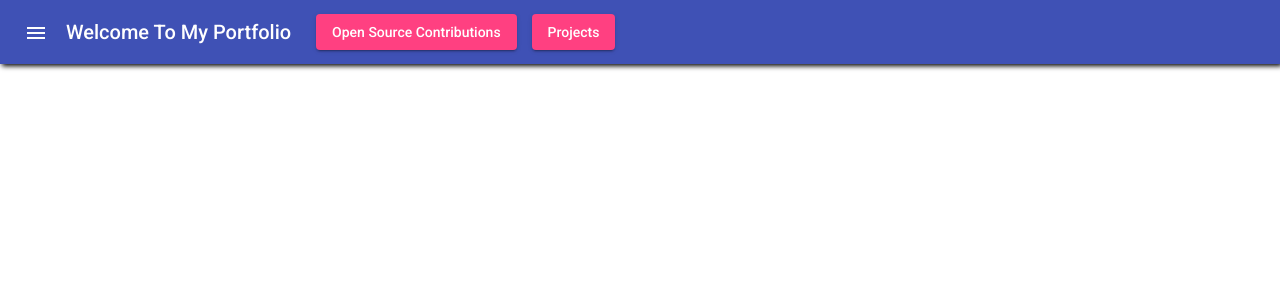
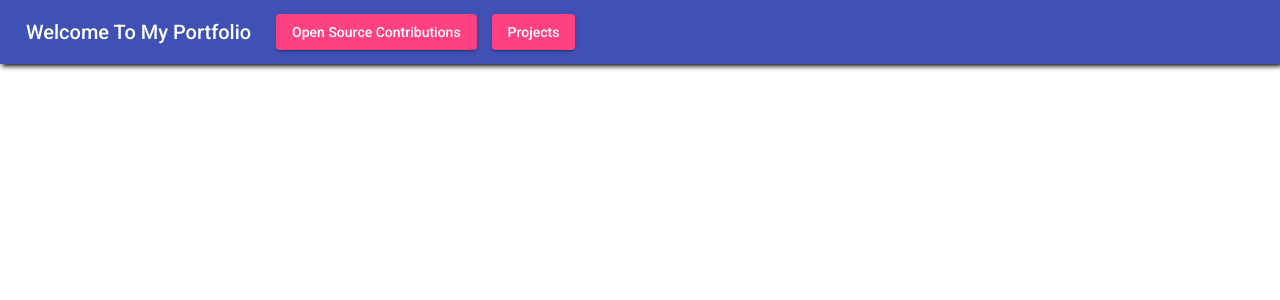
Before and after one commit to Borwe/portfolio, an Angular app: page / in a window 1280 px wide. Shown: the top 300 px of the page. Built offline with nearby package versions, Linux system fonts and the light colour scheme.

Commit message:
Now shows/hides menu button depending on width

```diff
--- a/src/app/app.component.html
+++ b/src/app/app.component.html
@@ -1,12 +1,14 @@
 <mat-toolbar color="primary" class="main_tool_bar">
-  <button mat-icon-button   aria-label="Main Menu Icon">
+  <button mat-icon-button  aria-label="Main Menu Icon" *ngIf="!screenWide">
     <mat-icon id="main_menu_button">menu</mat-icon>
   </button>
   <span class="title">Welcome To My Portfolio</span>
+  <div *ngIf="screenWide">
     <button mat-raised-button color="accent" class="title_options">Open Source Contributions</button>
     <button mat-raised-button [matMenuTriggerFor]="menu" color="accent" class="title_options">Projects</button>
     <mat-menu #menu="matMenu">
       <button mat-menu-item>GitHub</button>
       <button mat-menu-item>GitLab</button>
     </mat-menu>
+  </div>
 </mat-toolbar>
--- a/src/app/app.component.ts
+++ b/src/app/app.component.ts
@@ -15,7 +15,9 @@ export class AppComponent {
   @HostListener('window:resize', ['$event'])
   onResize(event:any){
     console.log("Size is @: ",window.innerWidth);
-    if(window.innerWidth<=890)
+    if(window.innerWidth<=710)
       this.screenWide=false;
+    else
+      this.screenWide=true;
   }
 }
```
Lines whose indentation alone changed are shown as unchanged.
